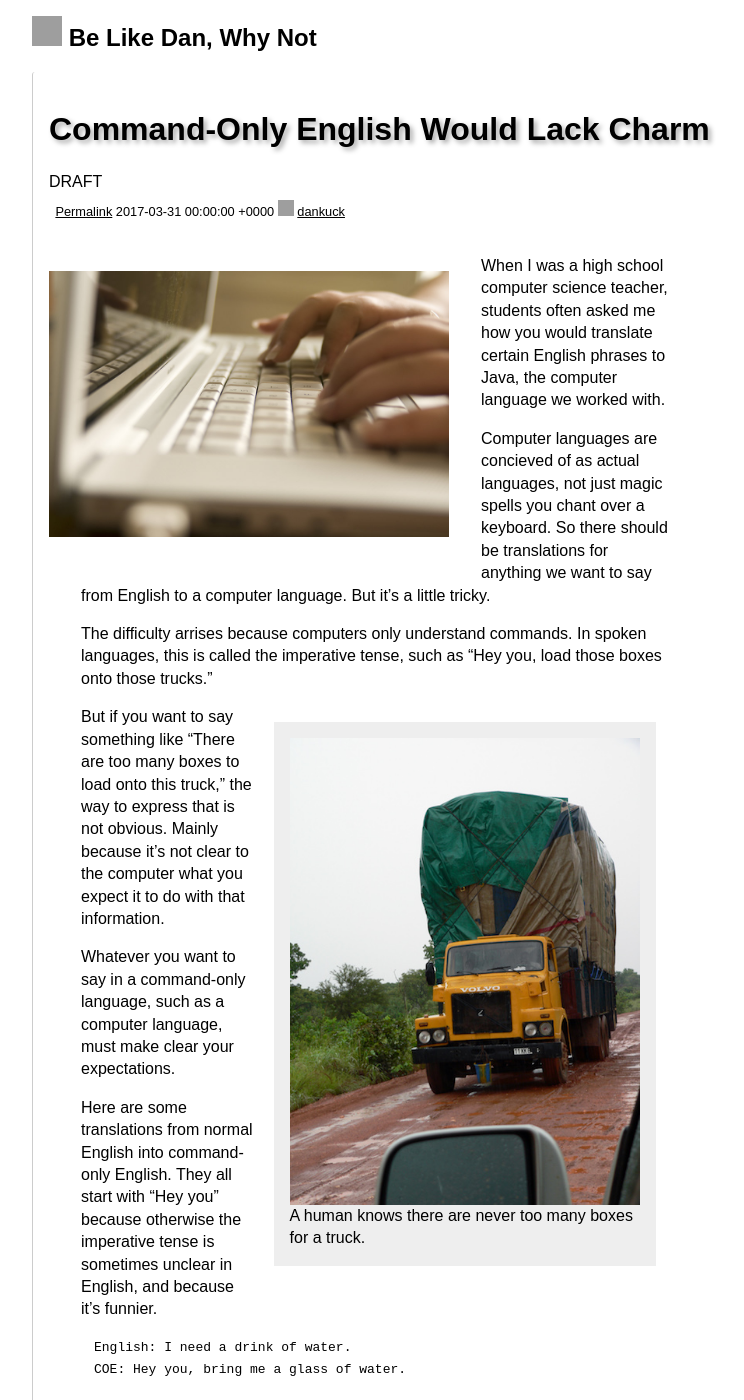
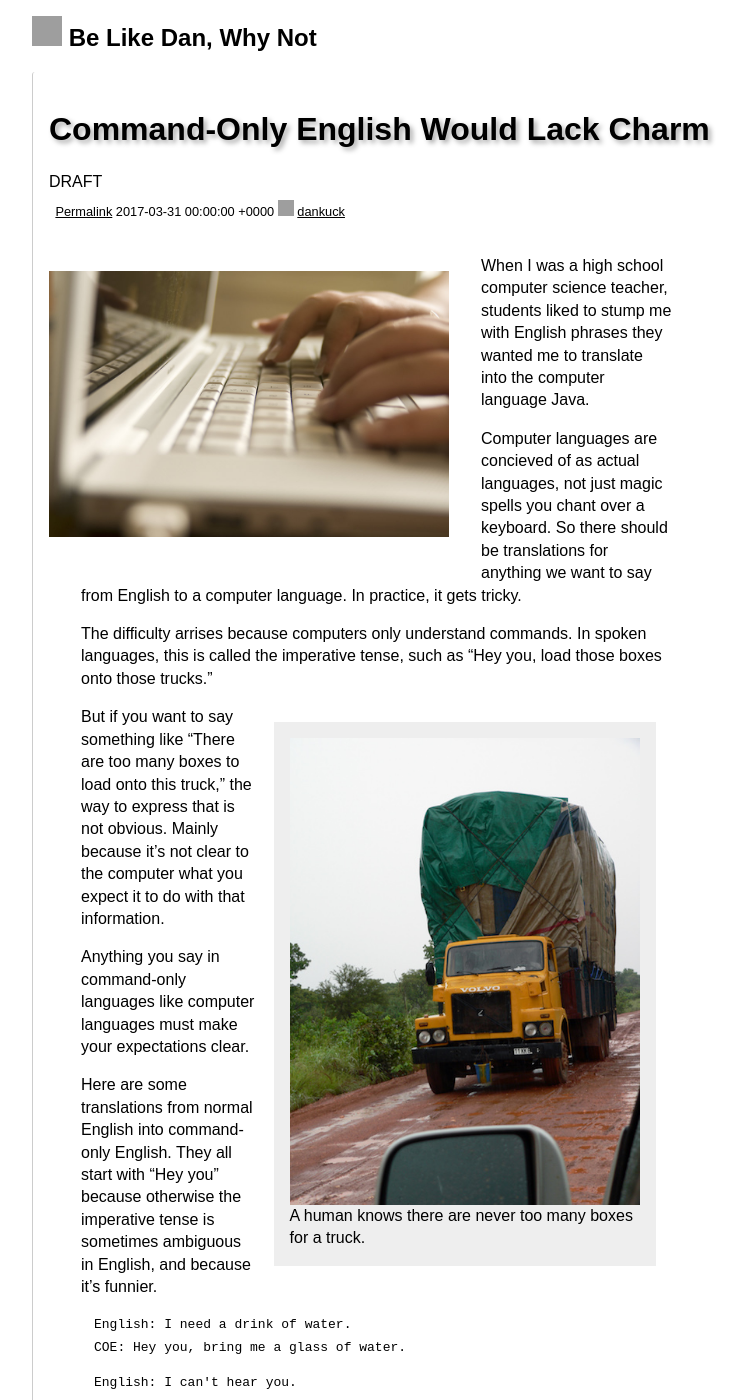
Before and after one commit to dankuck/dankuck.github.io, a Jekyll site: the page built from _posts/2017-03-31-command-only-language.md, in a window 1280 px wide and 1400 px high. Shown: the whole window, without its empty margins (208-952 px from the left). Built offline with Jekyll 4.4.1, drawn with Linux system fonts in a browser that asks for light colours; grey boxes are pictures that could not be loaded.

Commit message:
Better writing

````diff
--- a/_posts/2017-03-31-command-only-language.md
+++ b/_posts/2017-03-31-command-only-language.md
@@ -7,9 +7,9 @@ no_ad: 1
 draft: 1
 ---
 
-When I was a high school computer science teacher, students often asked me how you would translate certain English phrases to Java, the computer language we worked with.
+When I was a high school computer science teacher, students liked to stump me with English phrases they wanted me to translate into the computer language Java.
 
-Computer languages are concieved of as actual languages, not just magic spells you chant over a keyboard. So there should be translations for anything we want to say from English to a computer language. But it's a little tricky.
+Computer languages are concieved of as actual languages, not just magic spells you chant over a keyboard. So there should be translations for anything we want to say from English to a computer language. In practice, it gets tricky.
 
 The difficulty arrises because computers only understand commands. In spoken languages, this is called the imperative tense, such as "Hey you, load those boxes onto those trucks."
 
@@ -20,9 +20,9 @@ The difficulty arrises because computers only understand commands. In spoken lan
 
 But if you want to say something like "There are too many boxes to load onto this truck," the way to express that is not obvious. Mainly because it's not clear to the computer what you expect it to do with that information.
 
-Whatever you want to say in a command-only language, such as a computer language, must make clear your expectations.
+Anything you say in command-only languages like computer languages must make your expectations clear.
 
-Here are some translations from normal English into command-only English. They all start with "Hey you" because otherwise the imperative tense is sometimes unclear in English, and because it's funnier.
+Here are some translations from normal English into command-only English. They all start with "Hey you" because otherwise the imperative tense is sometimes ambiguous in English, and because it's funnier.
 
 ```
 English: I need a drink of water.
````
